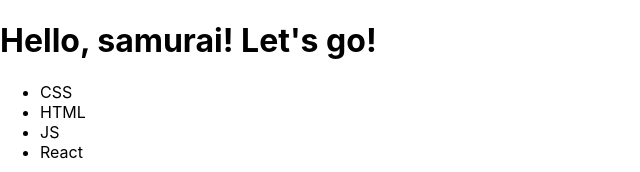
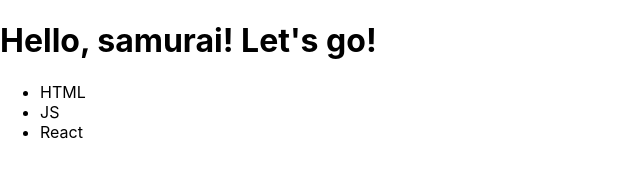
Before and after one commit to Stanislav071595/samurai-way-main_origin, a React (Create React App) app: page / in a window 1280 px wide. Shown: the top 172 px of the page, without its empty margins (0-640 px from the left). Built offline with nearby package versions, Linux system fonts and the light colour scheme.

Commit message:
Delete <li> CSS

```diff
--- a/src/Technologies.tsx
+++ b/src/Technologies.tsx
@@ -4,7 +4,6 @@ export const Technologies = () => {
     return (
         <div>
             <ul>
-                <li>CSS</li>
                 <li>HTML</li>
                 <li>JS</li>
                 <li>React</li>
```
